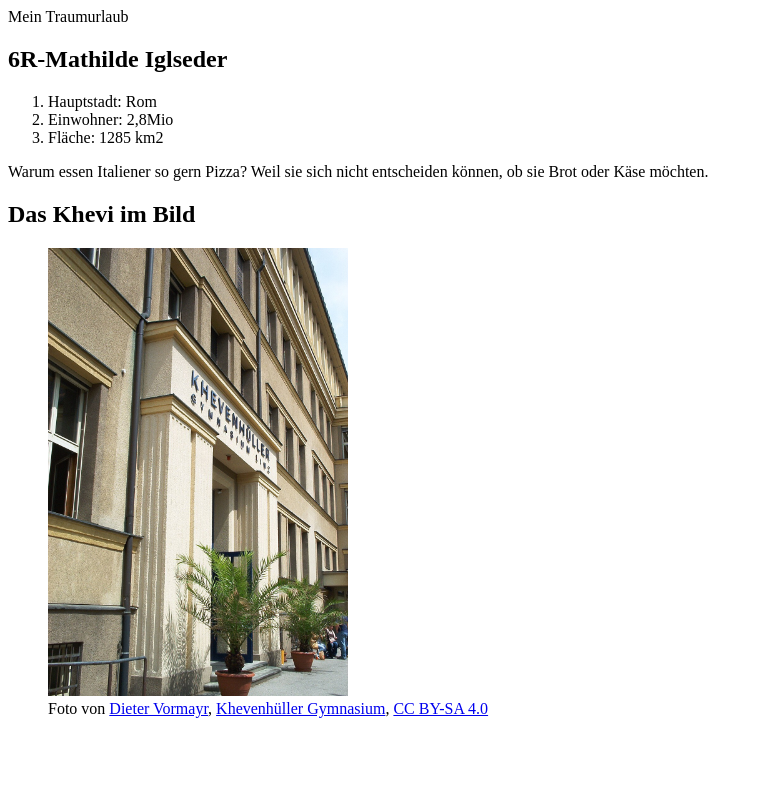
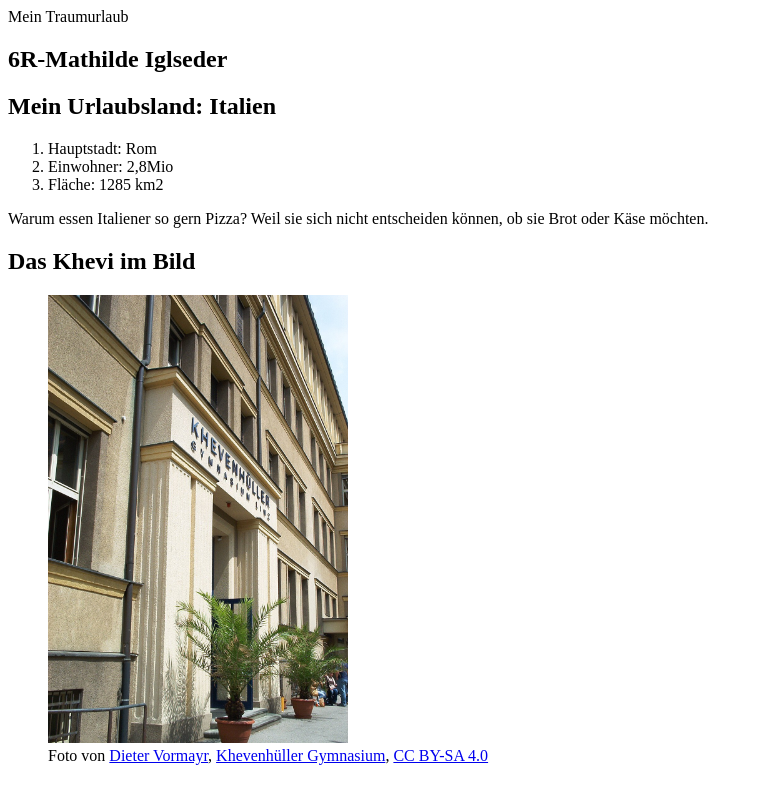
Before and after one commit to mathildeigls/Iglseder-6test-web, a plain HTML site: page index.html in a window 1280 px wide. Shown: the whole page, without its empty margins (0-763 px from the left). Drawn offline with Linux system fonts and the light colour scheme.

Commit message:
Update index.html

```diff
--- a/index.html
+++ b/index.html
@@ -6,6 +6,7 @@
     <body
         <h1>Mein Traumurlaub</h1>
             <h2>6R-Mathilde Iglseder</h2>
+        <h2>Mein Urlaubsland: Italien</h2>
                 <ol>
                     <li>Hauptstadt: Rom</li>
                     <li>Einwohner: 2,8Mio</li>
```
